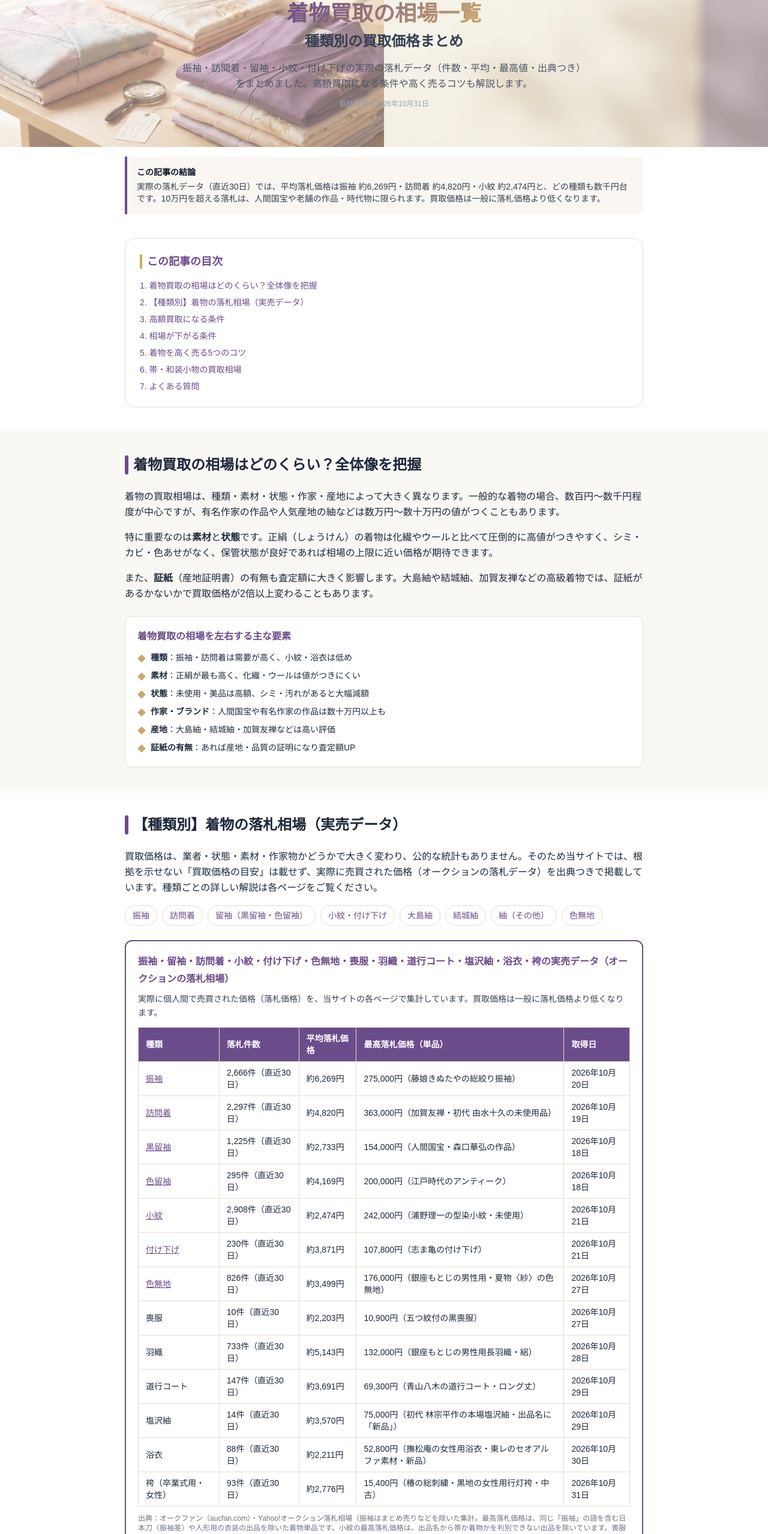
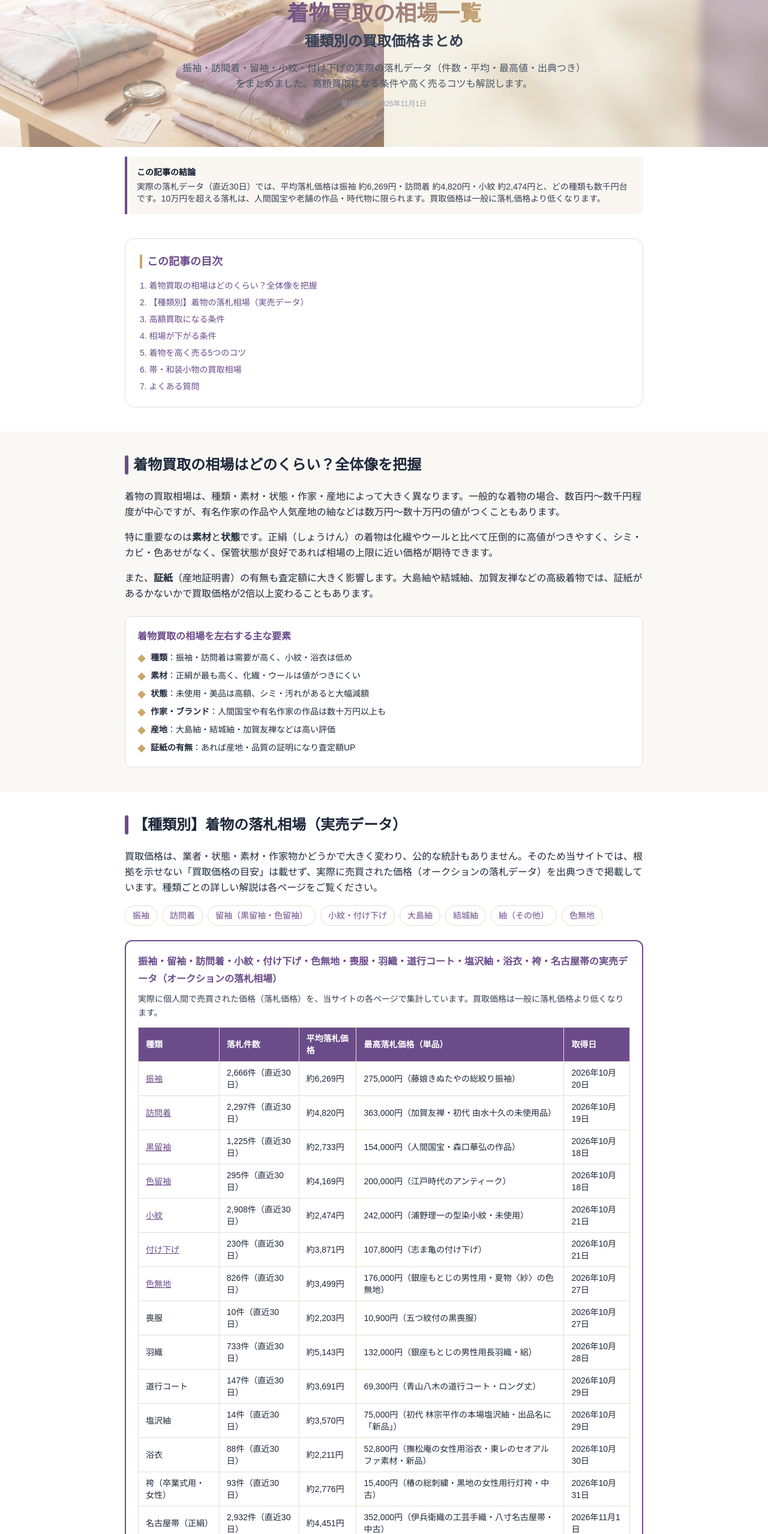
Before and after one commit to webmaster0818/kimono-kaitori-biyori, a Next.js app: page /articles/kimono-market-price in a window 1280 px wide. Shown: the part 243-2800 px from the top of the page at 60% size. Built offline with nearby package versions, Linux system fonts and the light colour scheme.

Commit message:
market-price: 名古屋帯の実売行（11/1取得）
Co-Authored-By: Claude Opus 5.5 <noreply@anthropic.com>

```diff
--- a/app/articles/kimono-market-price/page.tsx
+++ b/app/articles/kimono-market-price/page.tsx
@@ -56,7 +56,7 @@ const articleStructuredData = {
   description:
     "着物（和服）買取の相場を種類別に解説。振袖・訪問着・留袖・小紋・付け下げの落札データ（出典つき）と高く売るコツ。",
   datePublished: "2026-04-15",
-  dateModified: "2026-10-31",
+  dateModified: "2026-11-01",
   author: { "@type": "Person", name: "着物の買取びより 編集部", url: "https://kimonokaitori-biyori.com/author/" },
   publisher: {
     "@type": "Organization",
@@ -158,7 +158,7 @@ export default function KimonoMarketPricePage() {
               振袖・訪問着・留袖・小紋・付け下げの実際の落札データ（件数・平均・最高値・出典つき）をまとめました。高額買取になる条件や高く売るコツも解説します。
             </p>
             <p className="mt-3 text-xs text-gray-400">
-              最終更新：2026年10月31日
+              最終更新：2026年11月1日
             </p>
           </div>
         </div>
@@ -302,7 +302,7 @@ export default function KimonoMarketPricePage() {
             ))}
           </ul>
           <div id="furisode-tomesode" className="bg-white border-2 border-[#6b4c8a] rounded-xl p-5 mt-6">
-            <h3 className="font-bold text-[#6b4c8a] mb-2">振袖・留袖・訪問着・小紋・付け下げ・色無地・喪服・羽織・道行コート・塩沢紬・浴衣・袴の実売データ（オークションの落札相場）</h3>
+            <h3 className="font-bold text-[#6b4c8a] mb-2">振袖・留袖・訪問着・小紋・付け下げ・色無地・喪服・羽織・道行コート・塩沢紬・浴衣・袴・名古屋帯の実売データ（オークションの落札相場）</h3>
             <p className="text-sm text-gray-700 leading-relaxed mb-3">
               実際に個人間で売買された価格（落札価格）を、当サイトの各ページで集計しています。買取価格は一般に落札価格より低くなります。
             </p>
@@ -409,11 +409,18 @@ export default function KimonoMarketPricePage() {
                     <td className="border border-[#e8ddd0] px-3 py-2">15,400円（椿の総刺繍・黒地の女性用行灯袴・中古）</td>
                     <td className="border border-[#e8ddd0] px-3 py-2">2026年10月31日</td>
                   </tr>
+                  <tr>
+                    <td className="border border-[#e8ddd0] px-3 py-2">名古屋帯（正絹）</td>
+                    <td className="border border-[#e8ddd0] px-3 py-2">2,932件（直近30日）</td>
+                    <td className="border border-[#e8ddd0] px-3 py-2">約4,451円</td>
+                    <td className="border border-[#e8ddd0] px-3 py-2">352,000円（伊兵衛織の工芸手織・八寸名古屋帯・中古）</td>
+                    <td className="border border-[#e8ddd0] px-3 py-2">2026年11月1日</td>
+                  </tr>
                 </tbody>
               </table>
             </div>
             <p className="text-xs text-gray-500 mt-3">
-              出典：オークファン（aucfan.com）・Yahoo!オークション落札相場（振袖はまとめ売りなどを除いた集計。最高落札価格は、同じ「振袖」の語を含む日本刀〈振袖茎〉や人形用の衣装の出品を除いた着物単品です。小紋の最高落札価格は、出品名から帯か着物かを判別できない出品を除いています。喪服の最高落札価格は、まとめ売りと「色喪服にも」と書かれた色無地を除いた単品です。喪服は直近30日の落札が10件と少なく、平均は参考値です。羽織の最高落札価格は、着物とのアンサンブル・セット出品と、中国の古い衣装〈古玩〉の出品を除いた羽織単品です。道行コートは「道行 コート 正絹」で集計しました。塩沢紬は直近30日の落札が14件と少なく、平均は参考値です。最高落札価格は、まとめ売り・草履や下駄の鼻緒・リメイク品を除いた単品です。浴衣は「浴衣 女性」で集計し、最高落札価格は、絵画・反物・まとめ売り・浴衣帯や草履の出品を除いた仕立て上がりの浴衣単品です。袴は「袴 卒業式 女性」で集計し、最高落札価格は、フリマ出品・袴と着物のセット・二尺袖の着物単品を除いた袴単品です）。小紋・付け下げも平均落札額は数千円台です。留袖は家紋入りが多く買い手が限られるため、未使用品でも平均は低めです。黒留袖より色留袖の平均が高いのは、色留袖は一つ紋にすると着られる場面が広がり、需要が黒留袖より残っているためと考えられます。10万円を超える落札は人間国宝や老舗の作品・時代物に限られ、平均落札額はどちらも数千円台です。区分別の内訳と読み方は<Link href="/articles/furisode/" className="text-[#6b4c8a] underline">振袖の買取相場</Link>・<Link href="/articles/houmongi/" className="text-[#6b4c8a] underline">訪問着の買取相場</Link>・<Link href="/articles/tomesode/" className="text-[#6b4c8a] underline">留袖（黒留袖・色留袖）の買取相場</Link>をご覧ください。
+              出典：オークファン（aucfan.com）・Yahoo!オークション落札相場（振袖はまとめ売りなどを除いた集計。最高落札価格は、同じ「振袖」の語を含む日本刀〈振袖茎〉や人形用の衣装の出品を除いた着物単品です。小紋の最高落札価格は、出品名から帯か着物かを判別できない出品を除いています。喪服の最高落札価格は、まとめ売りと「色喪服にも」と書かれた色無地を除いた単品です。喪服は直近30日の落札が10件と少なく、平均は参考値です。羽織の最高落札価格は、着物とのアンサンブル・セット出品と、中国の古い衣装〈古玩〉の出品を除いた羽織単品です。道行コートは「道行 コート 正絹」で集計しました。塩沢紬は直近30日の落札が14件と少なく、平均は参考値です。最高落札価格は、まとめ売り・草履や下駄の鼻緒・リメイク品を除いた単品です。浴衣は「浴衣 女性」で集計し、最高落札価格は、絵画・反物・まとめ売り・浴衣帯や草履の出品を除いた仕立て上がりの浴衣単品です。袴は「袴 卒業式 女性」で集計し、最高落札価格は、フリマ出品・袴と着物のセット・二尺袖の着物単品を除いた袴単品です。名古屋帯は「名古屋帯 正絹」で集計し、最高落札価格は、2本まとめ売りの出品（423,500円）を除いた帯単品です）。小紋・付け下げも平均落札額は数千円台です。留袖は家紋入りが多く買い手が限られるため、未使用品でも平均は低めです。黒留袖より色留袖の平均が高いのは、色留袖は一つ紋にすると着られる場面が広がり、需要が黒留袖より残っているためと考えられます。10万円を超える落札は人間国宝や老舗の作品・時代物に限られ、平均落札額はどちらも数千円台です。区分別の内訳と読み方は<Link href="/articles/furisode/" className="text-[#6b4c8a] underline">振袖の買取相場</Link>・<Link href="/articles/houmongi/" className="text-[#6b4c8a] underline">訪問着の買取相場</Link>・<Link href="/articles/tomesode/" className="text-[#6b4c8a] underline">留袖（黒留袖・色留袖）の買取相場</Link>をご覧ください。
             </p>
           </div>
         </div>
```
